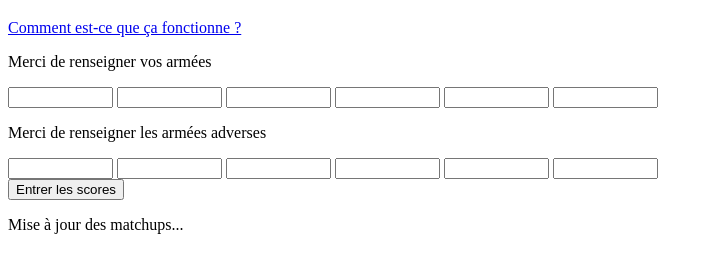
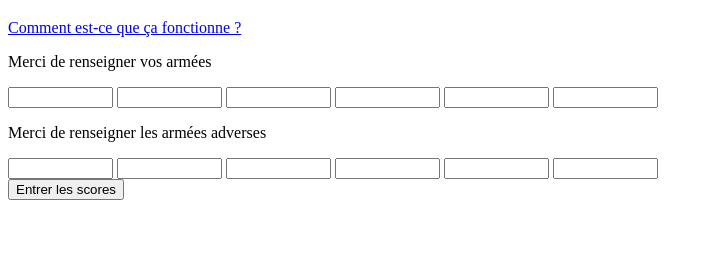
Before and after one commit to EtienneDOYON/EtienneDOYON.github.io, a website: page index.html in a window 1280 px wide. Shown: the part 61-334 px from the top of the page, without its empty margins (0-713 px from the left). Drawn offline with Linux system fonts and the light colour scheme.

Commit message:
Hide updating message until updating

```diff
--- a/index.html
+++ b/index.html
@@ -97,7 +97,7 @@
     </form>
 
     <p id="loading_text_720" hidden>Calcul des 8.294.400 matchups en cours...</p>
-    <p id="update_result">Mise à jour des matchups...</p>
+    <p id="update_result" hidden>Mise à jour des matchups...</p>
     <p id="success_text" hidden>Calculs réalisés !</p>
     <p id="best_matchup" hidden></p>
 
```
